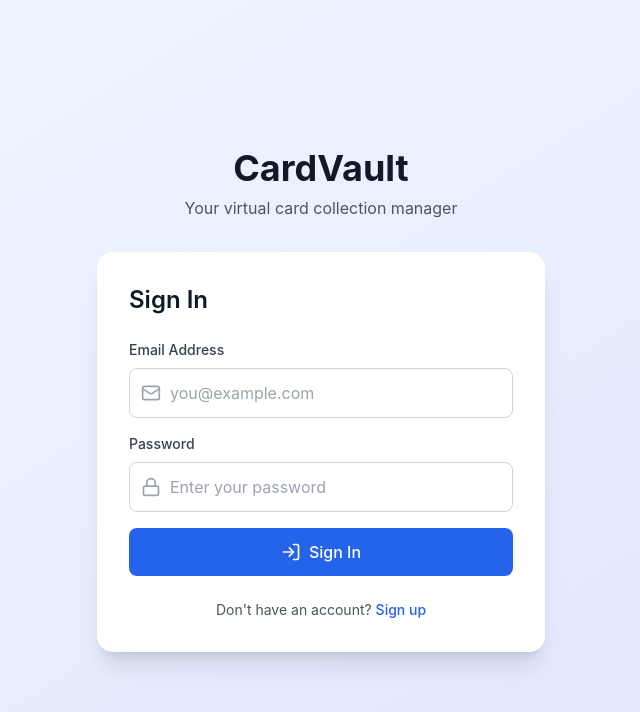
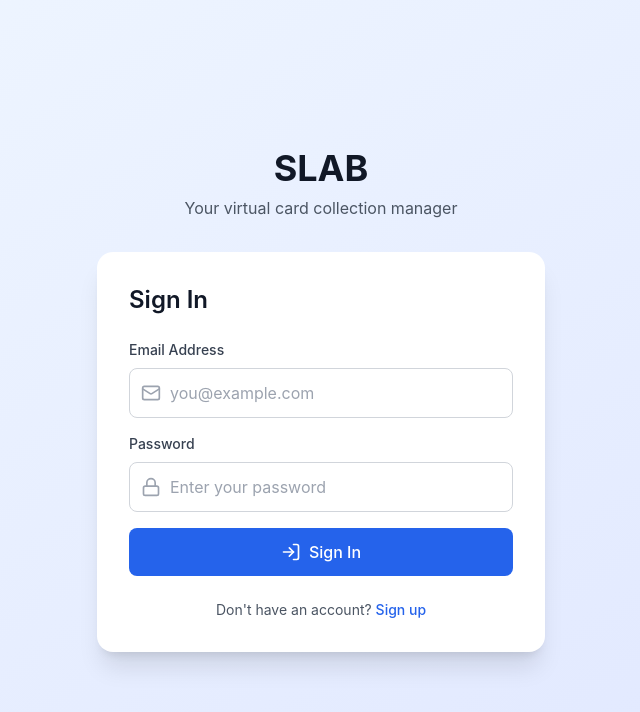
Before and after one commit to LoganChu/Cube-Challenge, a React (Create React App) app in the folder frontend/: page /login in a window 1280 px wide. Shown: the top 712 px of the page, without its empty margins (319-959 px from the left). Built offline with nearby package versions, Linux system fonts and the light colour scheme.

Commit message:
version commit

```diff
--- a/frontend/package.json
+++ b/frontend/package.json
@@ -1,5 +1,5 @@
 {
-  "name": "cardvault-frontend",
+  "name": "slab-frontend",
   "version": "1.0.0",
   "private": true,
   "dependencies": {
--- a/frontend/public/index.html
+++ b/frontend/public/index.html
@@ -4,8 +4,8 @@
     <meta charset="utf-8" />
     <meta name="viewport" content="width=device-width, initial-scale=1" />
     <meta name="theme-color" content="#000000" />
-    <meta name="description" content="CardVault - Virtual inventory for collectible cards" />
-    <title>CardVault</title>
+    <meta name="description" content="SLAB - Virtual inventory for collectible cards" />
+    <title>SLAB</title>
   </head>
   <body>
     <noscript>You need to enable JavaScript to run this app.</noscript>
--- a/frontend/src/components/layout/AppLayout.tsx
+++ b/frontend/src/components/layout/AppLayout.tsx
@@ -75,7 +75,7 @@ export default function AppLayout({ children }: AppLayoutProps) {
           <div className="flex justify-between items-center h-16">
             <div className="flex items-center gap-8">
               <Link to="/" className="text-2xl font-bold text-blue-600">
-                CardVault
+                SLAB
               </Link>
               <div className="hidden md:flex gap-6">
                 {navItems.map((item) => {
--- a/frontend/src/pages/DashboardPage.tsx
+++ b/frontend/src/pages/DashboardPage.tsx
@@ -156,7 +156,8 @@ export default function DashboardPage() {
     }
   };
 
-  const displayStats = stats || placeholderStats;
+  const hasRealStats = stats && (stats.total_value > 0 || stats.active_listings > 0 || stats.unread_alerts > 0);
+  const displayStats = hasRealStats ? stats : placeholderStats;
   const displayActivity = marketplaceActivity.length ? marketplaceActivity : placeholderActivity;
 
   if (loading) {
--- a/frontend/src/pages/LoginPage.tsx
+++ b/frontend/src/pages/LoginPage.tsx
@@ -71,7 +71,7 @@ export default function LoginPage() {
       <div className="max-w-md w-full">
         {/* Logo/Title */}
         <div className="text-center mb-8">
-          <h1 className="text-4xl font-bold text-gray-900 mb-2">CardVault</h1>
+          <h1 className="text-4xl font-bold text-gray-900 mb-2">SLAB</h1>
           <p className="text-gray-600">Your virtual card collection manager</p>
         </div>
 
--- a/frontend/src/pages/NotificationsPage.tsx
+++ b/frontend/src/pages/NotificationsPage.tsx
@@ -85,6 +85,8 @@ export default function NotificationsPage() {
     setItems((prev) => prev.map((n) => (n.id === id ? { ...n, read: true } : n)));
   }
 
+  const displayItems = items.length ? items : placeholderNotifications;
+
   return (
     <div className="space-y-6">
       <div>
@@ -97,14 +99,14 @@ export default function NotificationsPage() {
       <div className="bg-white rounded-lg shadow-md p-6">
         {loading ? (
           <div className="py-10 text-center text-gray-600">Loading…</div>
-        ) : items.length === 0 ? (
+        ) : displayItems.length === 0 ? (
           <div className="py-10 text-center text-gray-600">
             <Bell className="w-10 h-10 text-gray-300 mx-auto mb-3" />
             No notifications yet.
           </div>
         ) : (
           <div className="space-y-3">
-            {(items.length ? items : placeholderNotifications).map((n) => (
+            {displayItems.map((n) => (
               <div key={n.id} className={`border rounded-lg p-4 ${n.read ? 'border-gray-200 bg-white' : 'border-blue-200 bg-blue-50'}`}>
                 <div className="flex items-start justify-between gap-3">
                   <div className="min-w-0">
--- a/frontend/src/pages/RegisterPage.tsx
+++ b/frontend/src/pages/RegisterPage.tsx
@@ -56,7 +56,7 @@ export default function RegisterPage() {
     <div className="min-h-screen bg-gradient-to-br from-blue-50 to-indigo-100 flex items-center justify-center px-4">
       <div className="max-w-md w-full">
         <div className="text-center mb-8">
-          <h1 className="text-4xl font-bold text-gray-900 mb-2">CardVault</h1>
+          <h1 className="text-4xl font-bold text-gray-900 mb-2">SLAB</h1>
           <p className="text-gray-600">Create your account</p>
         </div>
 
```
